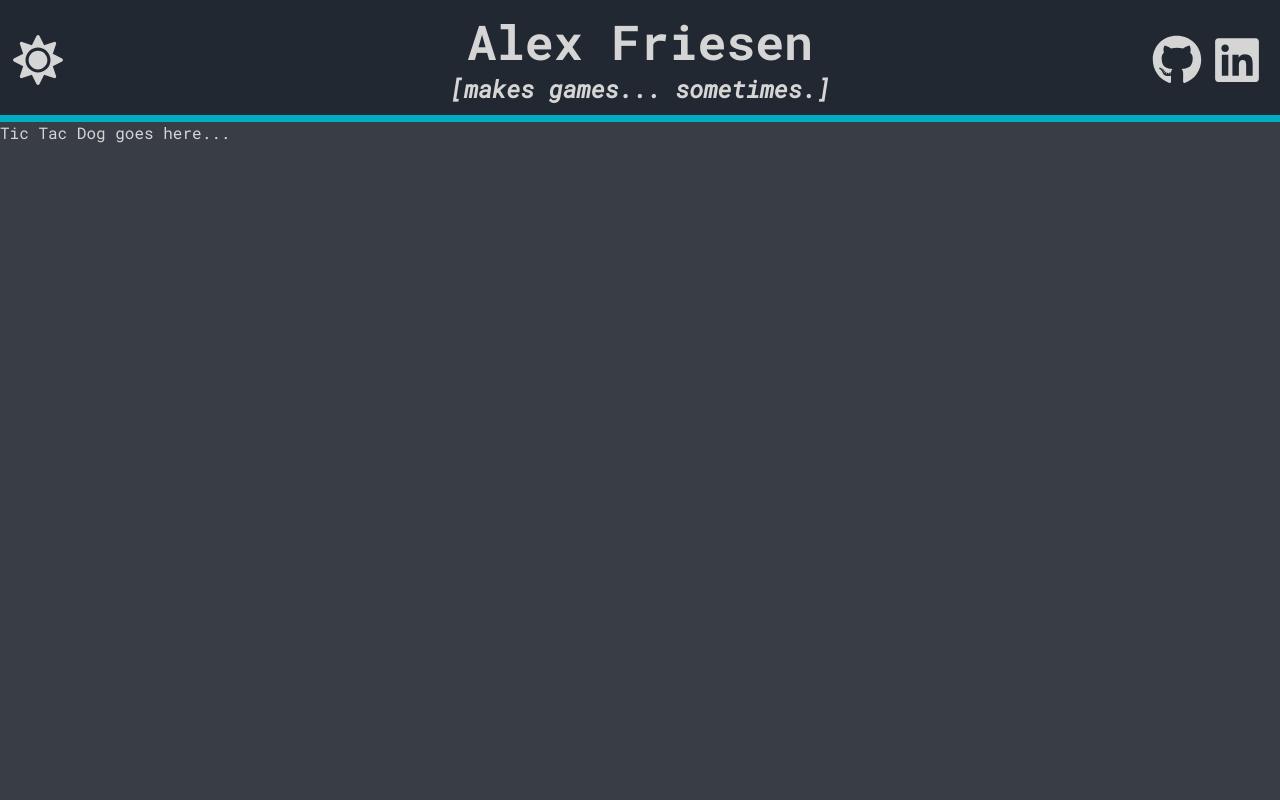
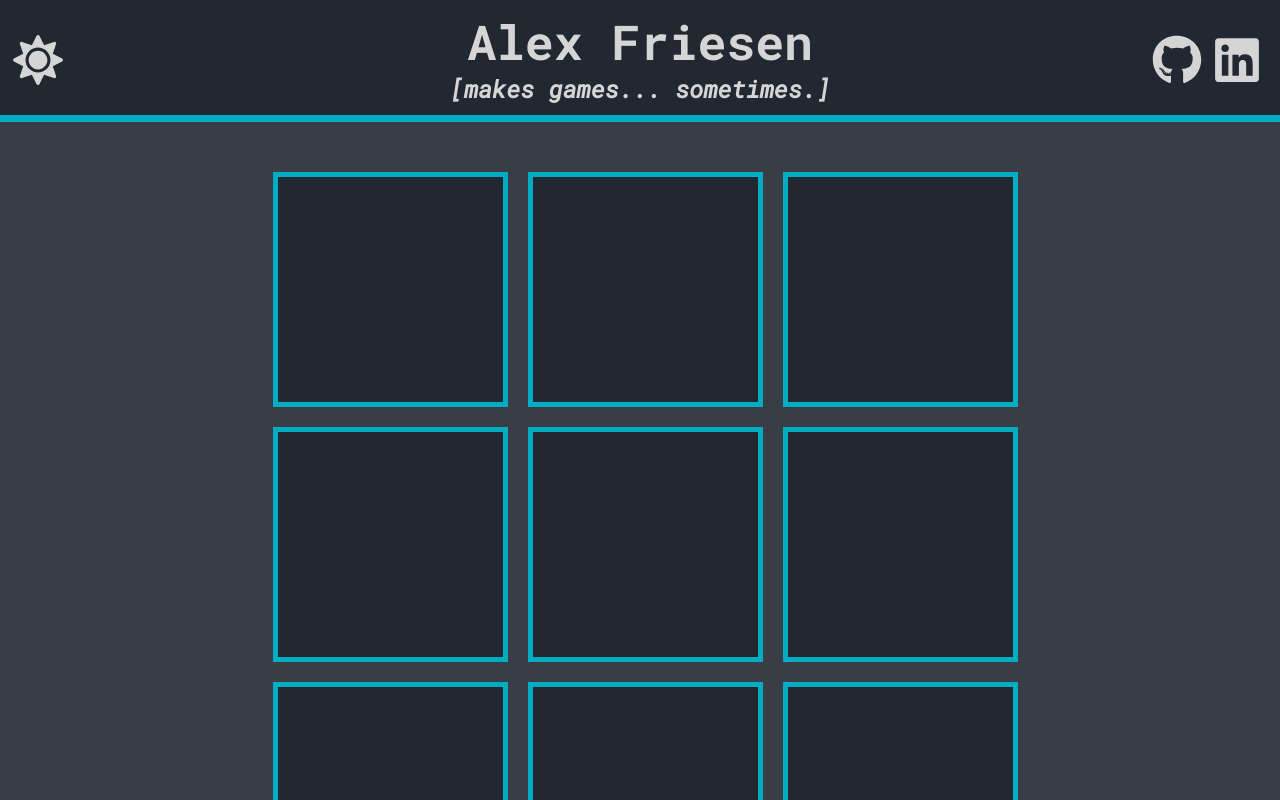
Before and after one commit to TritoLL/react-portfolio, a React (Create React App) app: page /tic-tac-dog in a window 1280 px wide. Shown: the top 800 px of the page. Built offline with nearby package versions, Linux system fonts and the light colour scheme.

Commit message:
add TicTacDog grid css

```diff
--- a/src/components/TicTacDog.js
+++ b/src/components/TicTacDog.js
@@ -1,9 +1,87 @@
 import React from "react";
+import styled from "styled-components";
+
+const gapSize = 20;
+const tileBorderSize = 5;
+const mobileTileSize = 175;
+const desktopTileSize = 225;
+
+const GameContainer = styled.div`
+    display: grid;
+    grid-column-gap: ${gapSize + 2 * tileBorderSize}px;
+    grid-row-gap: ${gapSize}px;
+    grid-template-columns: repeat(3, ${mobileTileSize}px);
+    justify-content: center;
+    margin: 0 auto;
+    padding: 50px 0px;
+    width: 80%;
+
+    @media (min-width: 768px) {
+        grid-template-columns: repeat(3, ${desktopTileSize}px);
+    }
+`;
+
+const GameSquare = styled.div`
+    width: ${mobileTileSize}px;
+    height: ${mobileTileSize}px;
+    border: ${tileBorderSize}px solid ${(props) => props.theme.border};
+    background-color: ${(props) => props.theme.main};
+    text-color: ${(props) => props.theme.text};
+    display: flex;
+
+    p {
+        pointer-events: none;
+        position: relative;
+        margin: auto;
+        width: 100%;
+        height: 100%;
+        text-align: center;
+        font-size: 10em;
+    }
+
+    :hover,
+    :active {
+        background-color: ${(props) => props.theme.border}66;
+    }
+
+    @media (min-width: 768px) {
+        width: ${desktopTileSize}px;
+        height: ${desktopTileSize}px;
+    }
+`;
 
 const TicTacDog = () => {
     return (
         <>
-            <p>Tic Tac Dog goes here...</p>
+            <GameContainer>
+                <GameSquare>
+                    <img src="" alt="" />
+                </GameSquare>
+                <GameSquare>
+                    <img src="" alt="" />
+                </GameSquare>
+                <GameSquare>
+                    <img src="" alt="" />
+                </GameSquare>
+                <GameSquare>
+                    <img src="" alt="" />
+                </GameSquare>
+                <GameSquare>
+                    <img src="" alt="" />
+                </GameSquare>
+                <GameSquare>
+                    <img src="" alt="" />
+                </GameSquare>
+                <GameSquare>
+                    <img src="" alt="" />
+                </GameSquare>
+                <GameSquare>
+                    <img src="" alt="" />
+                </GameSquare>
+                <GameSquare>
+                    <img src="" alt="" />
+                </GameSquare>
+            </GameContainer>
         </>
     );
 };
```
